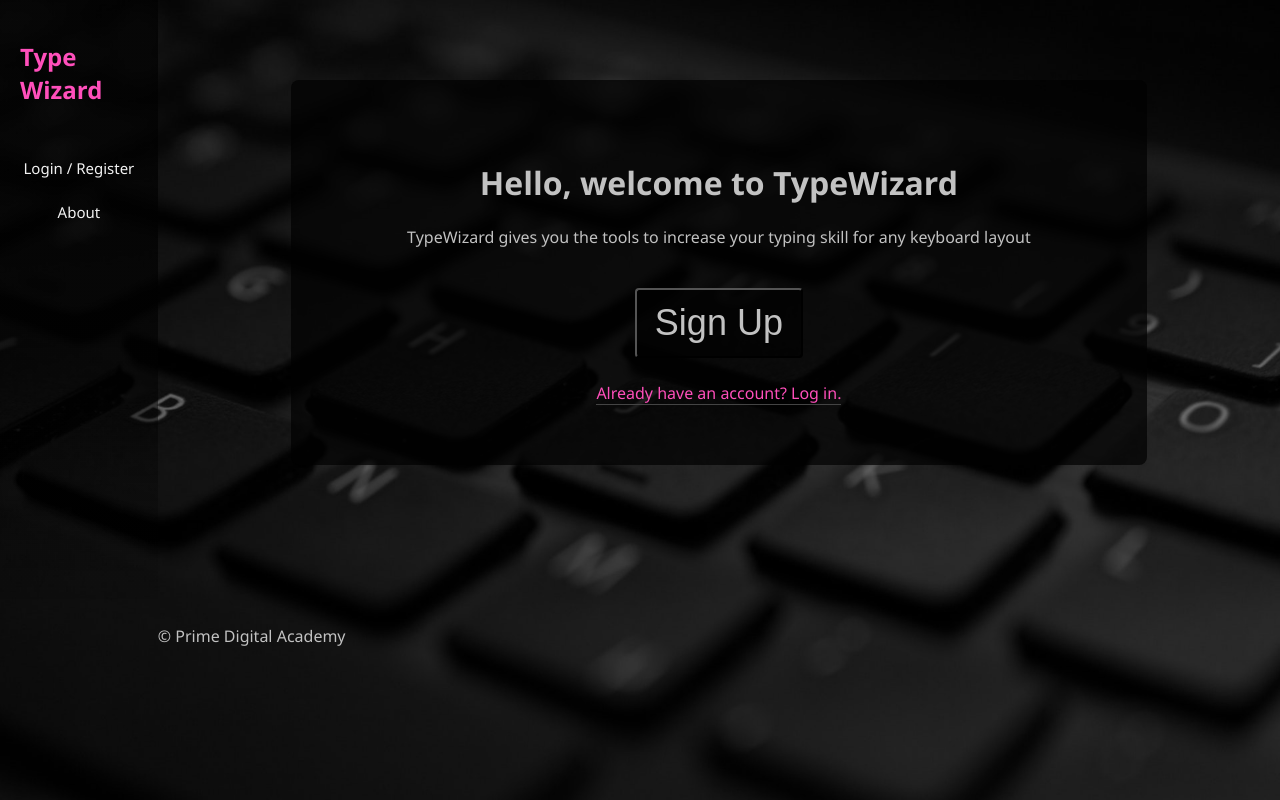
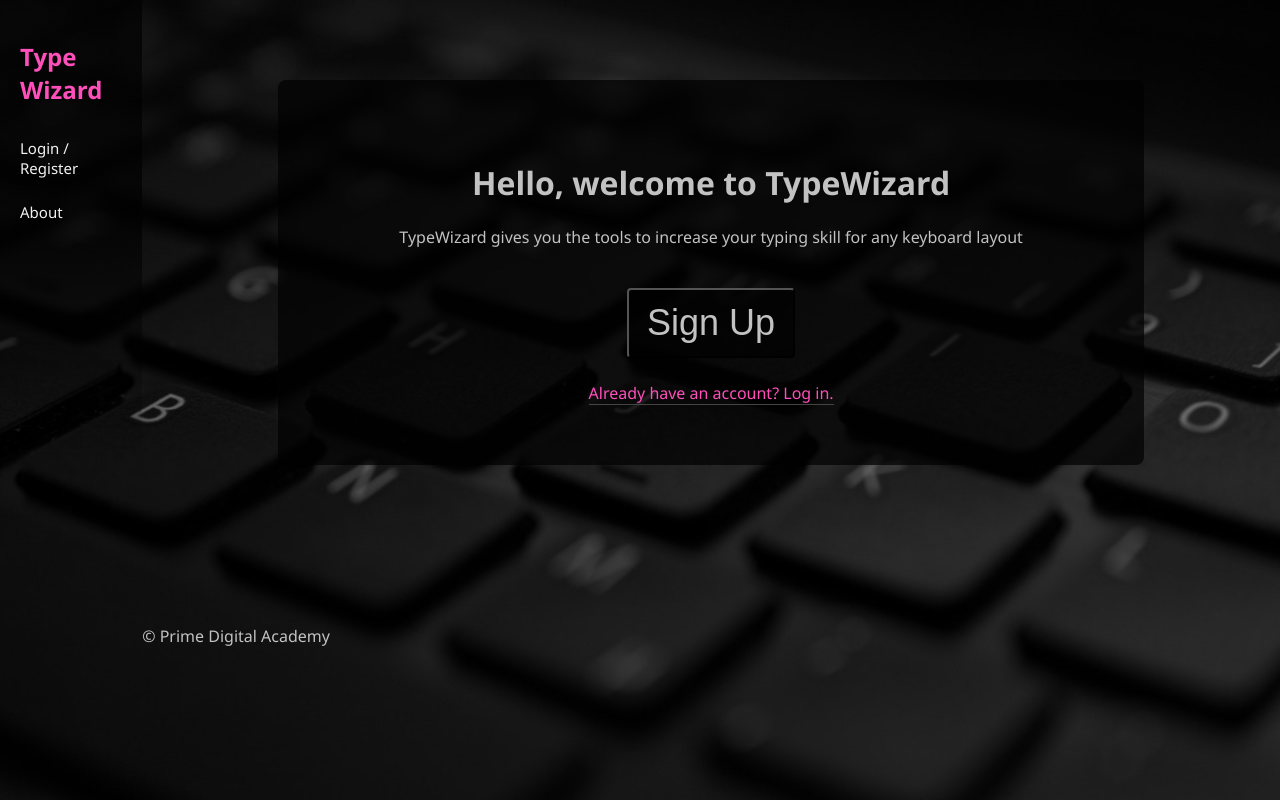
Before and after one commit to leodasso/type-wizard, a React (Create React App) app: page /home#/play in a window 1280 px wide. Built offline with nearby package versions, Linux system fonts and the light colour scheme; no server answers.

Commit message:
fix stickiness in nav bar

```diff
--- a/src/components/Nav/Nav.css
+++ b/src/components/Nav/Nav.css
@@ -3,24 +3,26 @@
     font-weight: 700;
     display: inline-block;
     color: var(--primary-color);
-    padding: 20px;
+    margin-top: 40px;
+    padding-left: 20px;
 }
 
 .nav {
   background-image: linear-gradient(var(--deep-black), var(--deep-black), rgba(0, 0, 0, 0));
   display: flex;
   flex-direction: column;
-  height: 100%;
   position:sticky;
-  min-height: 600px;
-  width: 180px;
+  top: 0px;
+  position: -webkit-sticky;
+  height: 450px;
+  width: 160px;
 }
 
 .nav-link {
   background-color: inherit;
   color: #f2f2f2;
-  text-align: center;
-  padding: 12px 3px;
+  text-align: left;
+  padding: 12px 20px;
   text-decoration: none;
   font-size: 15px;
 
```
